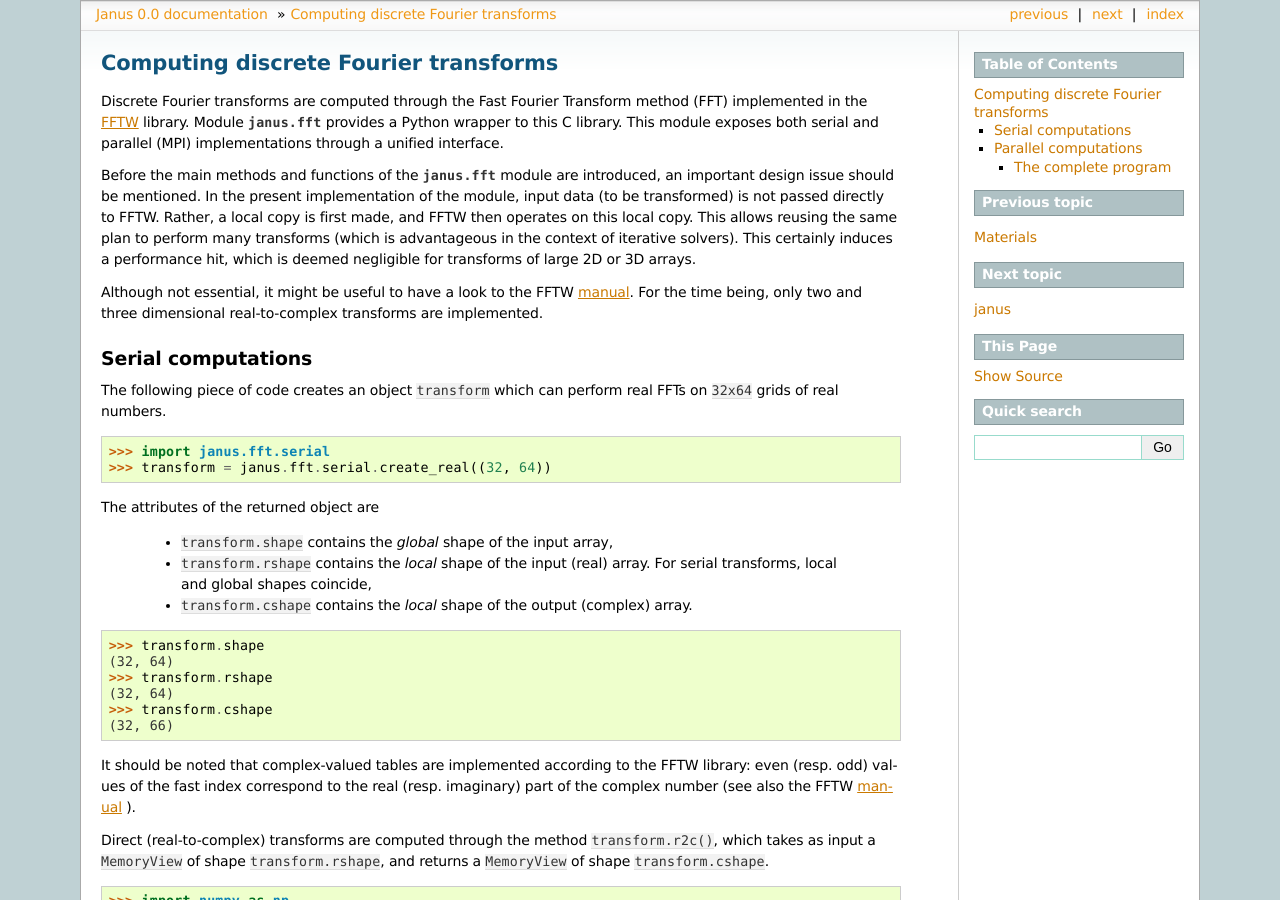
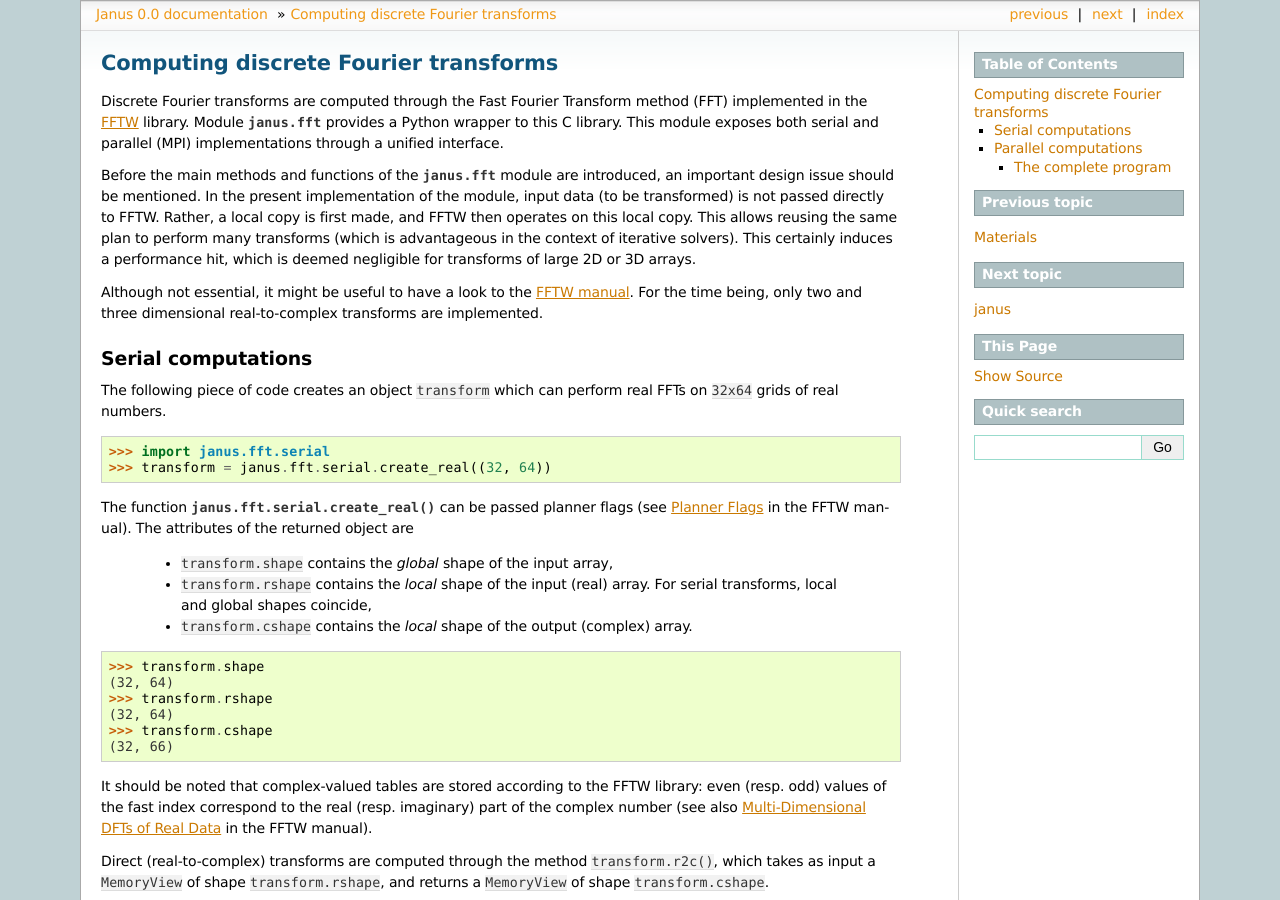
Before and after one commit to sbrisard/janus, a Sphinx documentation site: the page built from docs/fft.rst, in a window 1280 px wide and 900 px high. Built offline with Sphinx 7.4.7, drawn with Linux system fonts in a browser that asks for light colours; formulas are drawn with MathJax 3; some of the changed text lies outside the part shown.

Commit message:
Minor corrections to sphinx doc.

```diff
--- a/docs/fft.rst
+++ b/docs/fft.rst
@@ -10,7 +10,7 @@ Before the main methods and functions of the :mod:`janus.fft` module are introdu
 
 .. TODO Confirm above point on performance hit.
 
-Although not essential, it might be useful to have a look to the FFTW `manual <http://www.fftw.org/fftw3_doc/>`_. For the time being, only two and three dimensional real-to-complex transforms are implemented.
+Although not essential, it might be useful to have a look to the `FFTW manual <http://www.fftw.org/fftw3_doc/>`_. For the time being, only two and three dimensional real-to-complex transforms are implemented.
 
 Serial computations
 ===================
@@ -20,7 +20,7 @@ The following piece of code creates an object ``transform`` which can perform re
 >>> import janus.fft.serial
 >>> transform = janus.fft.serial.create_real((32, 64))
 
-The attributes of the returned object are
+The function :func:`janus.fft.serial.create_real` can be passed planner flags (see `Planner Flags <http://www.fftw.org/fftw3_doc/Planner-Flags.html#Planner-Flags>`_ in the FFTW manual). The attributes of the returned object are
 
   - ``transform.shape`` contains the *global* shape of the input array,
   - ``transform.rshape`` contains the *local* shape of the input (real) array. For serial transforms, local and global shapes coincide,
@@ -33,7 +33,7 @@ The attributes of the returned object are
 >>> transform.cshape
 (32, 66)
 
-It should be noted that complex-valued tables are implemented according to the FFTW library: even (resp. odd) values of the fast index correspond to the real (resp. imaginary) part of the complex number (see also the FFTW `manual <http://www.fftw.org/fftw3_doc/Multi_002dDimensional-DFTs-of-Real-Data.html#Multi_002dDimensional-DFTs-of-Real-Data>`_ ).
+It should be noted that complex-valued tables are stored according to the FFTW library: even (resp. odd) values of the fast index correspond to the real (resp. imaginary) part of the complex number (see also `Multi-Dimensional DFTs of Real Data <http://www.fftw.org/fftw3_doc/Multi_002dDimensional-DFTs-of-Real-Data.html#Multi_002dDimensional-DFTs-of-Real-Data>`_ in the FFTW manual).
 
 Direct (real-to-complex) transforms are computed through the method ``transform.r2c()``, which takes as input a ``MemoryView`` of shape ``transform.rshape``, and returns a ``MemoryView`` of shape ``transform.cshape``.
 
@@ -89,7 +89,7 @@ and ``transform.c2r()``
 Parallel computations
 =====================
 
-The module ``janus.fft.parallel`` is a wrapper around the ``fftw3-mpi`` library (refer to the FFTW `manual <http://www.fftw.org/fftw3_doc/Distributed_002dmemory-FFTW-with-MPI.html#Distributed_002dmemory-FFTW-with-MPI>`_ for the inner workings of this library). This module must be used along with the `mpi4py <https://bitbucket.org/mpi4py/mpi4py>`_ module to handle MPI communications.
+The module ``janus.fft.parallel`` is a wrapper around the ``fftw3-mpi`` library (refer to `Distributed-memory FFTW with MPI <http://www.fftw.org/fftw3_doc/Distributed_002dmemory-FFTW-with-MPI.html#Distributed_002dmemory-FFTW-with-MPI>`_ in the FFTW manual for the inner workings of this library). This module must be used along with the `mpi4py <https://bitbucket.org/mpi4py/mpi4py>`_ module to handle MPI communications.
 
 The Python API is very similar to the API for serial transforms. However, computing a parallel FFT is slightly more involved than computing a serial FFT, because the data must be distributed across the processes. The computation must go through the following steps
 
```
